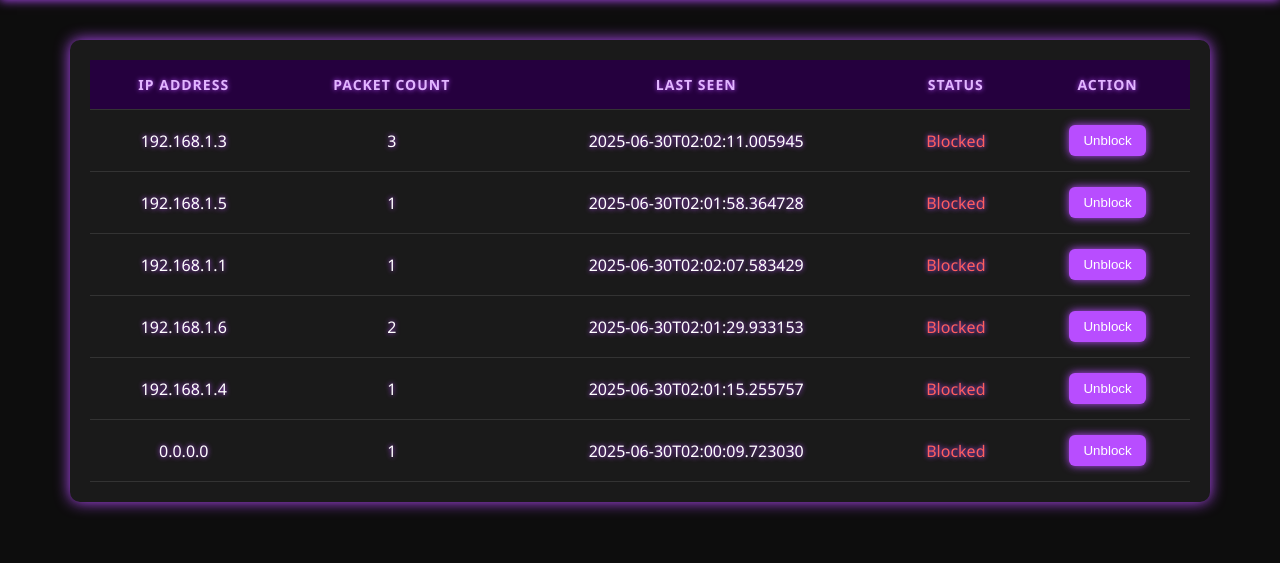
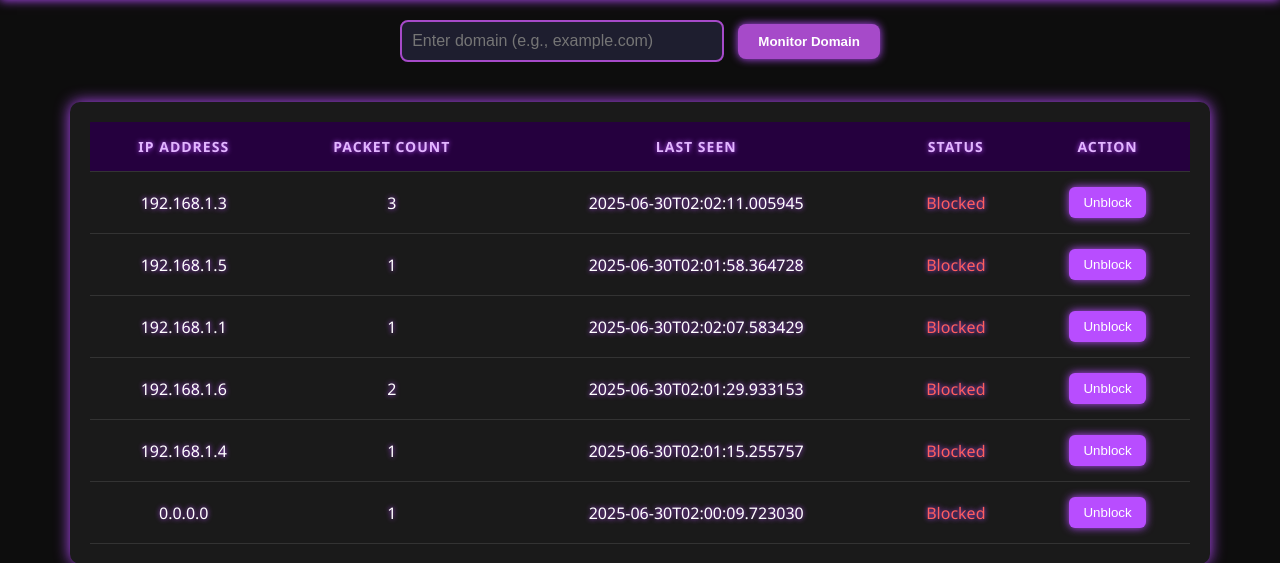
Before and after one commit to samuelkcherian/ddos-protection-system, a Flask app: page /dashboard in a window 1280 px wide. Shown: the part 68-631 px from the top of the page. Run offline with Flask 3, Linux system fonts and the light colour scheme; the visitor is signed in with stand-in values (Sample User, id 1).

Commit message:
Next upgrade in the project. Added to monitor other domains too

```diff
--- a/static/style.css
+++ b/static/style.css
@@ -80,6 +80,37 @@ body {
     box-shadow: 0 0 15px #b84dff;
 }
 
+.domain-monitor-container {
+    text-align: center;
+    margin: 20px auto;
+}
+
+.domain-monitor-container input {
+    padding: 10px;
+    width: 300px;
+    border: 2px solid #a64ac9;
+    border-radius: 8px;
+    background-color: #1e1e2f;
+    color: white;
+    font-size: 16px;
+}
+
+.domain-monitor-container button {
+    padding: 10px 20px;
+    margin-left: 10px;
+    border: none;
+    border-radius: 8px;
+    background-color: #a64ac9;
+    color: white;
+    font-weight: bold;
+    cursor: pointer;
+    transition: background-color 0.2s ease-in-out;
+}
+
+.domain-monitor-container button:hover {
+    background-color: #d66bff
+}
+
 table {
     width: 100%;
     border-collapse: collapse;
--- a/templates/dashboard.html
+++ b/templates/dashboard.html
@@ -41,6 +41,11 @@
     <div class="navbar">
         <div class="title">DDoS Monitoring Tool</div>
         <div class="profile-icon">👤</div>
+    </div>
+
+    <div class="domain-monitor-container">
+        <input type="text" id="domainInput" placeholder="Enter domain (e.g., example.com)">
+        <button onclick="monitorDomain()">Monitor Domain</button>
     </div>
 
     <div class="table-container">
@@ -102,6 +107,25 @@
             document.body.appendChild(trail);
             setTimeout(() => trail.remove(), 500);
         });
+
+        function monitorDomain() {
+            const domain = document.getElementById("domainInput").value;
+            if (!domain) return alert("Please enter a domain name");
+
+            fetch("/monitor_domain", {
+                method: "POST",
+                headers: { "Content-Type": "application/json" },
+                body: JSON.stringify({ domain })
+            })
+                .then(res => {
+                    if (res.ok) {
+                        alert(`✅ Now monitoring ${domain}`);
+                        fetchData();
+                    } else {
+                        alert("⚠️ Failed to monitor domain");
+                    }
+                });
+        }
     </script>
 </body>
 
```
